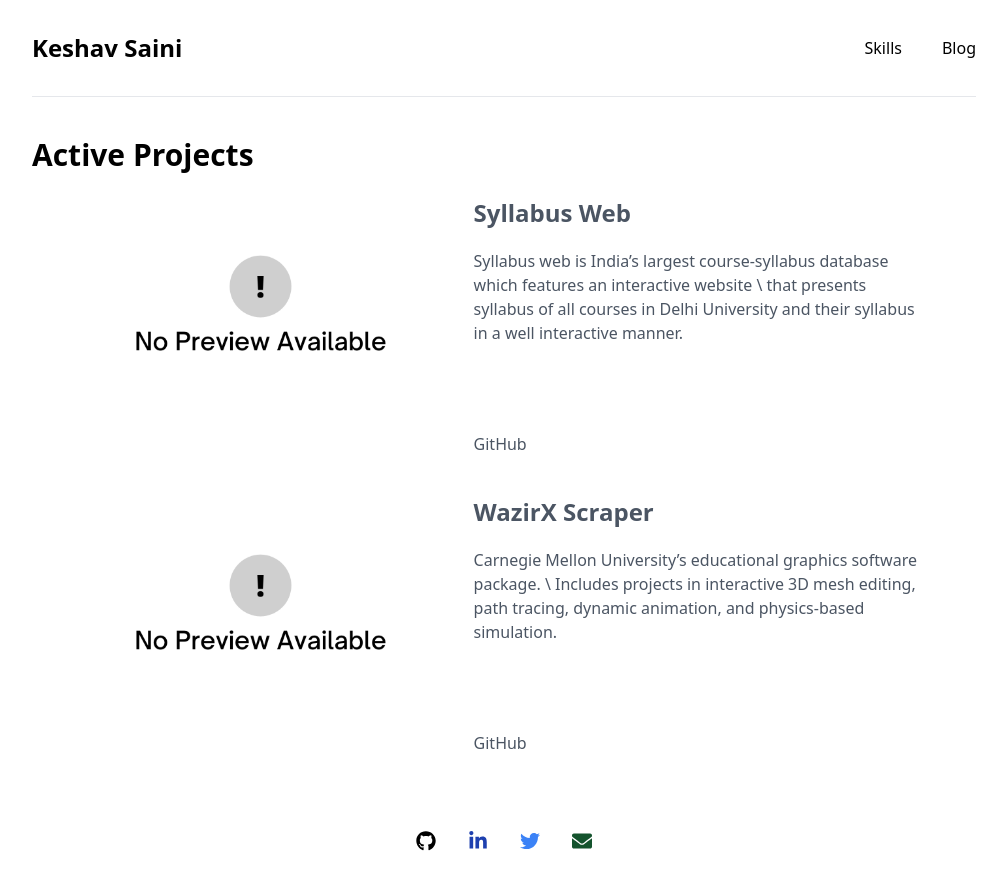
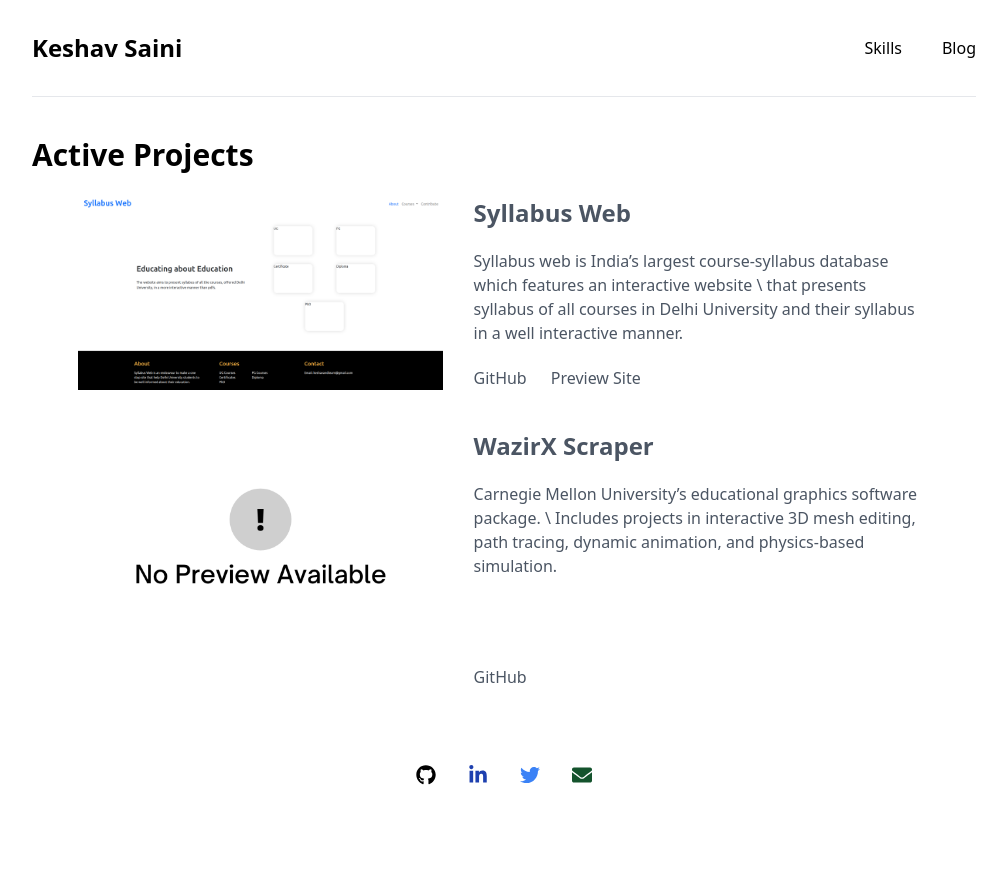
Before and after one commit to professor91/keshav-saini, a React (Create React App) app: page /projects in a window 1280 px wide. Shown: the whole page, without its empty margins (136-1143 px from the left). After the commit the page ends 821 px from the top, so only its background shows below. Built offline with nearby package versions, Linux system fonts and the light colour scheme.

Commit message:
Improved design of projects list

```diff
--- a/src/components/Projects.js
+++ b/src/components/Projects.js
@@ -1,7 +1,20 @@
 import React from "react";
 import NoPreviewImg from "../assets/img/No Preview Available.png";
+import SyllabusWebImg from "../assets/img/syllabusWeb.png"
 
 const Card = (props) => {
+    const socials= []
+
+    for (let social of props.socials) {
+        socials.push(
+            <a className="pr-6"
+                href={social[1]}
+                target="_blank">
+                {social[0]}
+            </a>
+        )
+    }
+
     return (
         <div
             className="pb-10 block md:flex flex-row justify-evenly">
@@ -9,7 +22,7 @@
             <div
                 className="img w-2/5 sm:justify-center">
                 <img
-                    src={NoPreviewImg}>
+                    src={props.previewImg}>
                 </img>
             </div>
             <div
@@ -24,7 +37,8 @@
                     </p>
                 <div
                     className="mt-auto">
-                    <a href={props.githubLink}>GitHub</a>
+                    {socials}
+                    {/* <a href={props.githubLink}>GitHub</a> */}
                 </div>
             </div>
         </div>
@@ -46,11 +60,15 @@
                     projectName= "Syllabus Web"
                     projectDesc= "Syllabus web is India’s largest course-syllabus database which features an interactive website \
                     that presents syllabus of all courses in Delhi University and their syllabus in a well interactive manner."
+                    previewImg= {SyllabusWebImg}
+                    socials= {[["GitHub", "https://github.com/professor91/SyllabusWeb"], ["Preview Site", "https://professor91.github.io/SyllabusWeb_NewDesign_Preview/"]]}
                 />
                 <Card
                     projectName= "WazirX Scraper"
                     projectDesc= "Carnegie Mellon University’s educational graphics software package. \
                     Includes projects in interactive 3D mesh editing, path tracing, dynamic animation, and physics-based simulation."
+                    previewImg= {NoPreviewImg}
+                    socials= {[["GitHub", "https://github.com/professor91/wazirXAPI"]]}
                 />
             </div>
         </div>
```
Also changed, not shown: src/assets/img/syllabusWeb.png (added).
